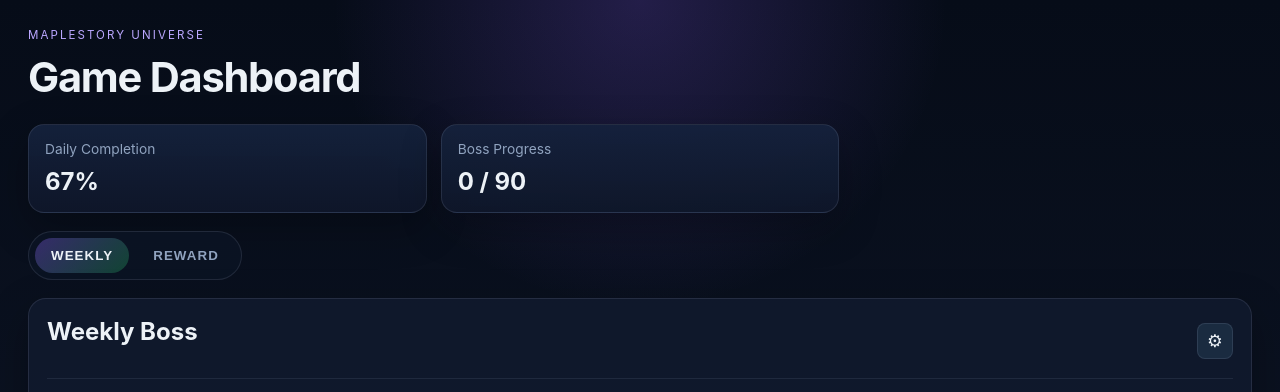
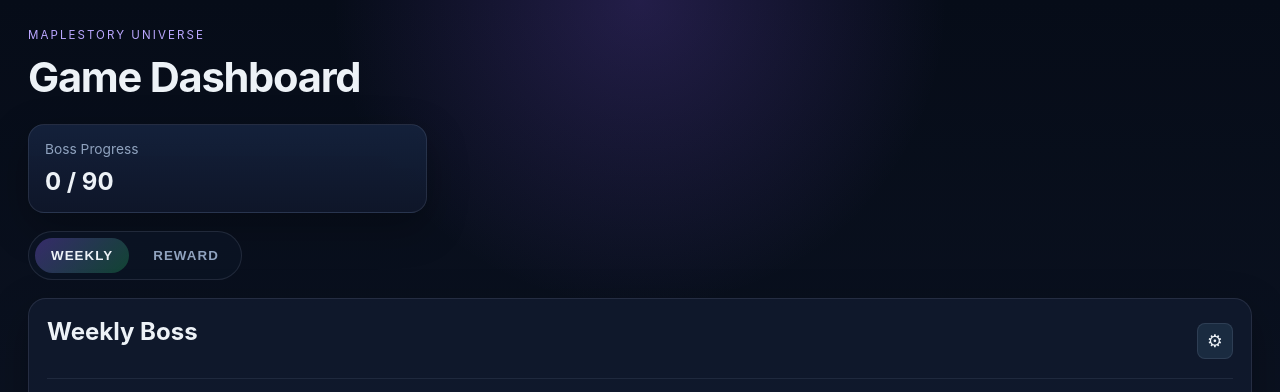
Before and after one commit to KyoHeyyy/MSU-Dashboard, a website built with Vite: page index.html in a window 1280 px wide. Shown: the top 392 px of the page. Built offline with nearby package versions, Linux system fonts and the light colour scheme; no server answers; files whose address does not match are found by name.

Commit message:
Daily Completionを非表示

```diff
--- a/index.html
+++ b/index.html
@@ -21,10 +21,10 @@
       </header>
 
       <section class="summary-grid" aria-label="Summary">
-        <article class="summary-card">
+        <!-- <article class="summary-card">
           <span class="summary-label">Daily Completion</span>
           <strong>67%</strong>
-        </article>
+        </article> -->
         <article class="summary-card">
           <span class="summary-label">Boss Progress</span>
           <div id="boss-progress" class="card-list">
```
